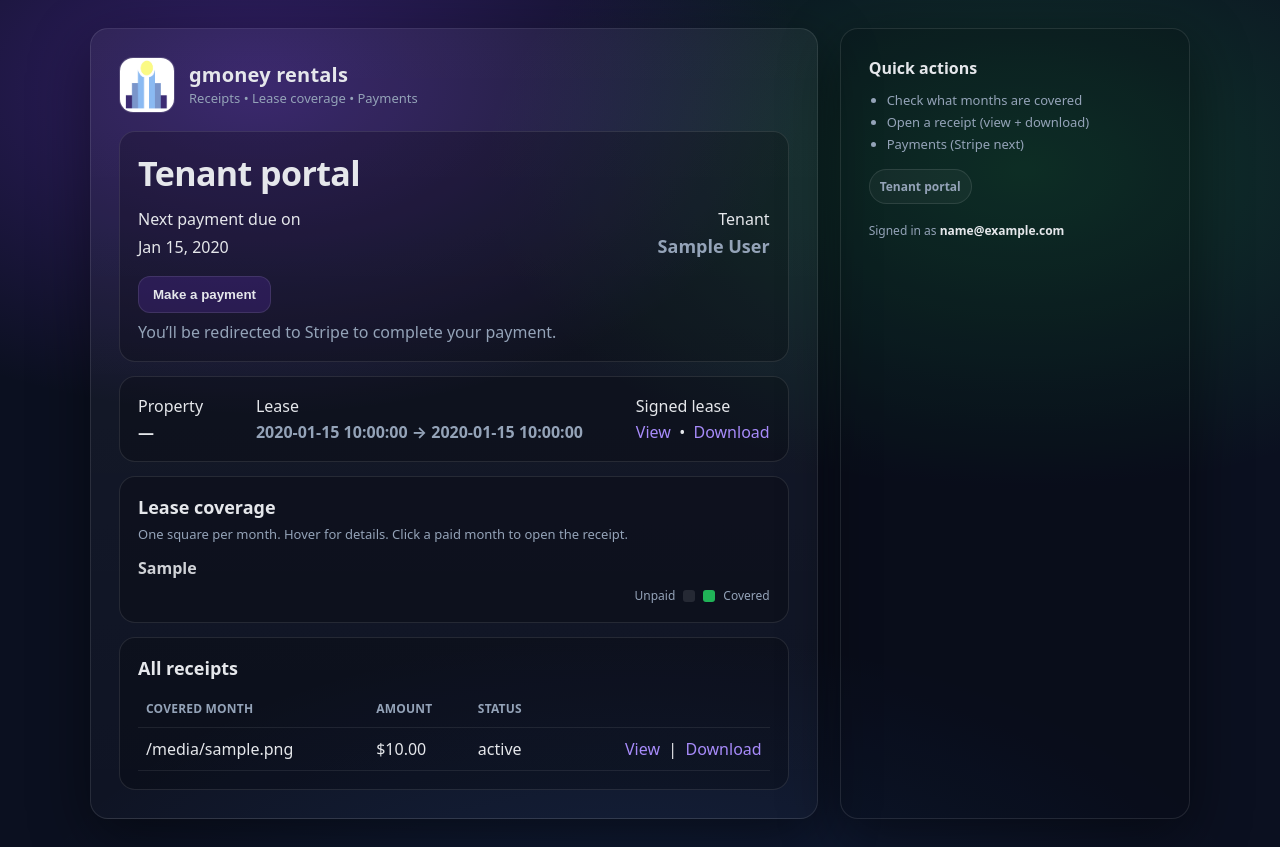
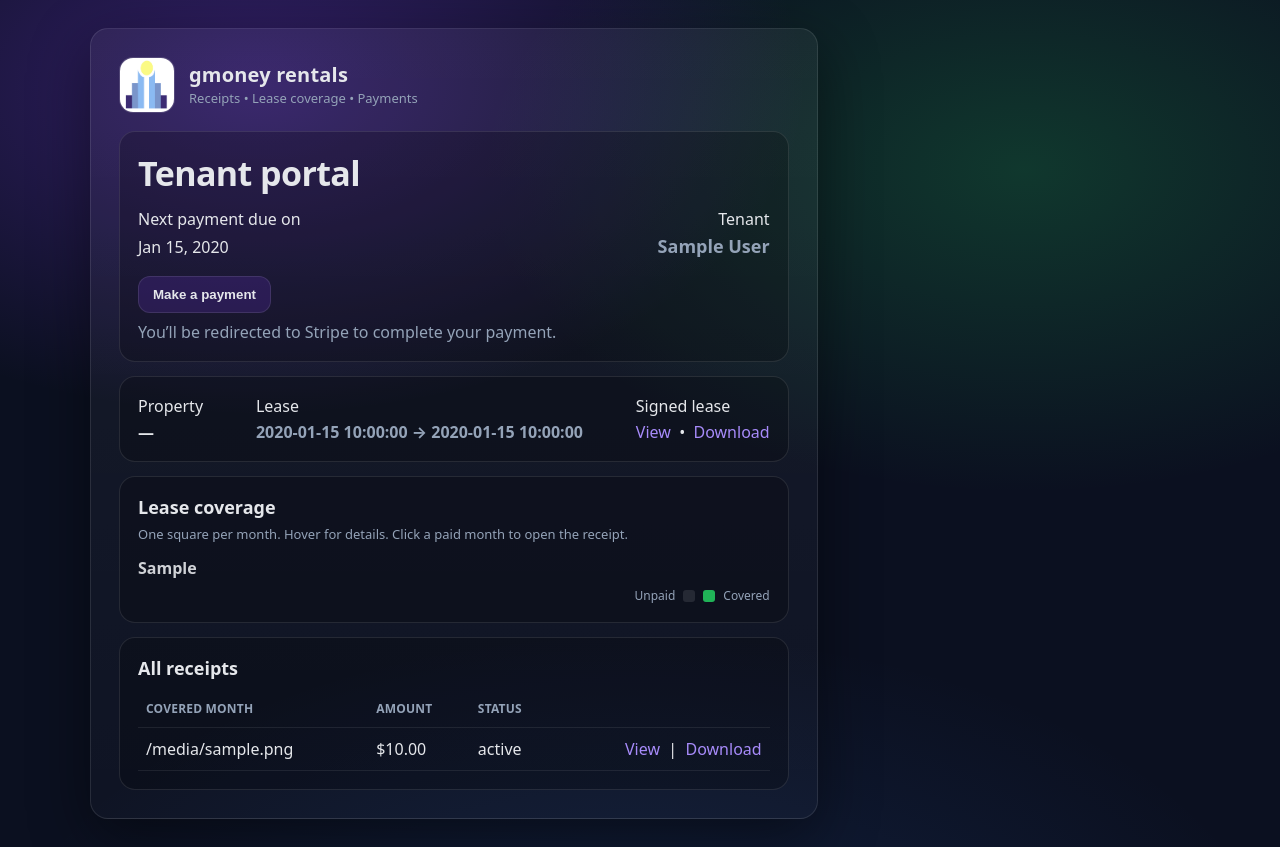
Before and after one commit to EnriqueGalindo/p-fi, a Flask app: template app/templates/rental_tenant/tenant_portal.html in a window 1280 px wide. Run offline with Flask 3, Linux system fonts and the light colour scheme; the template is opened without the code that fills it: most values are stand-ins (such as "Sample title", 1, 10 or a date in 2020).

Commit message:
remove sidebar tenant portal

```diff
--- a/app/templates/rental_tenant/tenant_portal.html
+++ b/app/templates/rental_tenant/tenant_portal.html
@@ -198,25 +198,6 @@
 
         </div>
       </section>
-
-      <!-- RIGHT SIDEBAR -->
-      <aside class="panel" style="background: rgba(0,0,0,.18);">
-        <div style="font-weight:900; font-size:16px;">Quick actions</div>
-        <ul style="margin:10px 0 0; padding-left:18px; color:var(--muted); line-height:1.7; font-size:13px;">
-          <li>Check what months are covered</li>
-          <li>Open a receipt (view + download)</li>
-          <li>Payments (Stripe next)</li>
-        </ul>
-
-        <div class="pill" style="margin-top:14px; justify-content:center;">
-          Tenant portal
-        </div>
-
-        <div style="margin-top:18px; color:var(--muted); font-size:12px;">
-          Signed in as <span style="color:var(--text); font-weight:800;">{{ tenant.email or "—" }}</span>
-        </div>
-      </aside>
-
     </div>
   </body>
 </html>
```
